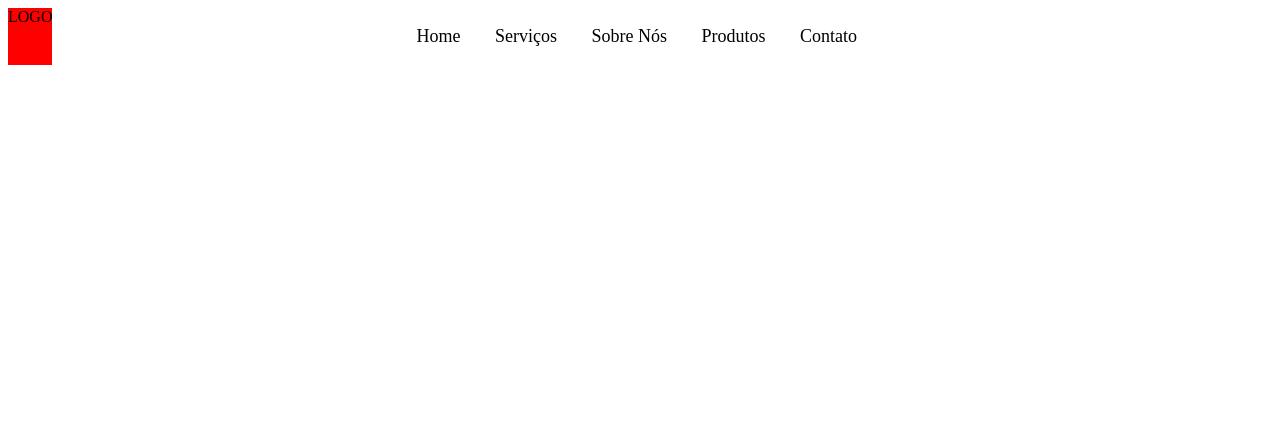
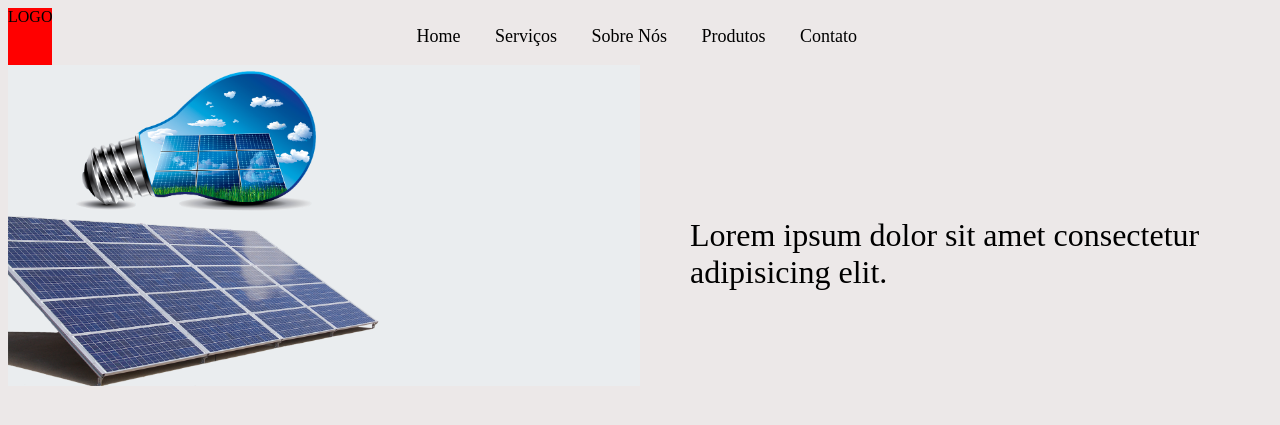
Before and after one commit to Matheuss06/site_2, a PHP site: page / in a window 1280 px wide. Shown: the top 425 px of the page. Run offline with PHP 8.4, Linux system fonts and the light colour scheme.

Commit message:
site do doug

```diff
--- a/CSS/estilo.css
+++ b/CSS/estilo.css
@@ -1,9 +1,20 @@
+.fundo{
+    background-color: rgb(236, 232, 232);
+}
+
 a{
     text-decoration: none;
     color: black;
 }
 
+.padding{
+    padding: 50px;
+    padding-top: 120px;
+}
 
+.font_tamanho{
+    font-size: xx-large;
+}
 
 
 
@@ -40,3 +51,19 @@ header{
 
     border: 1px solid black;
 }
+
+/* ############################# FIM HEADER ################################### */
+
+/* ######################### ENERGIA SOLAR #################################### */
+
+.energiasol{
+    display: flex;
+    justify-content: space-around;
+}
+
+.imagem_energia{
+    width: 50%;
+}
+
+
+/* ##################### FIM ENERGIA SOLAR #################################### */
--- a/index.php
+++ b/index.php
@@ -7,9 +7,17 @@
     <link rel="stylesheet" href="CSS/estilo.css">
     <title>Document</title>
 </head>
-<body>
+<body class="fundo">
 
     <?php include('header.html')?>
 
+    <div class="container">
+
+        <div class="energiasol">
+        <img src="images/energia_solar.png" alt="energia solar" class="imagem_energia">
+        <p class="padding font_tamanho">Lorem ipsum dolor sit amet consectetur adipisicing elit.</p>
+        </div>
+
+    </div>
 </body>
 </html>
```
Also changed, not shown: images/ar_condicionado.png (added), images/ar_condicionado_vento.png (added), images/energia_solar.png (added), images/icone_fb.svg (added), images/icone_insta.svg (added), images/linha.svg (added).
